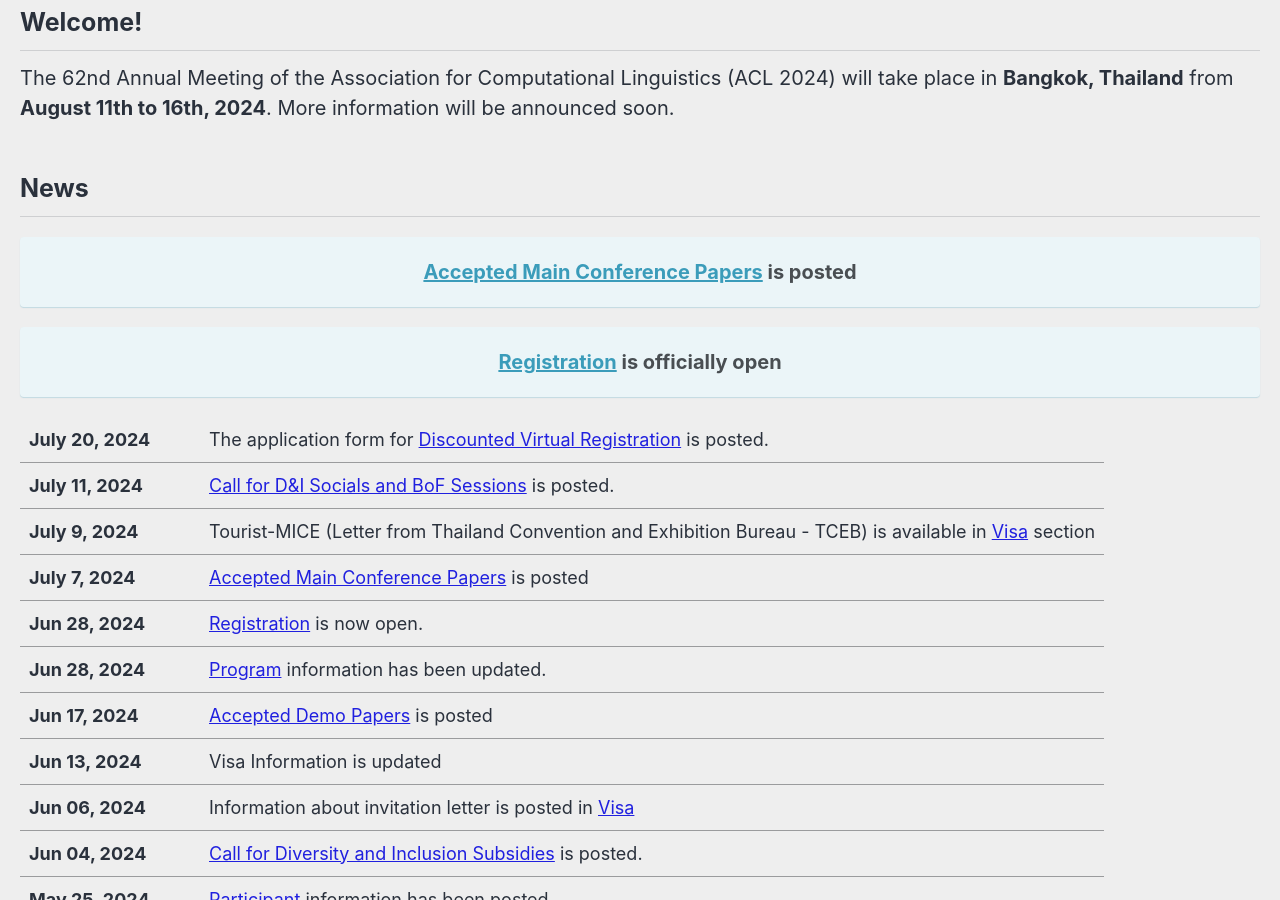
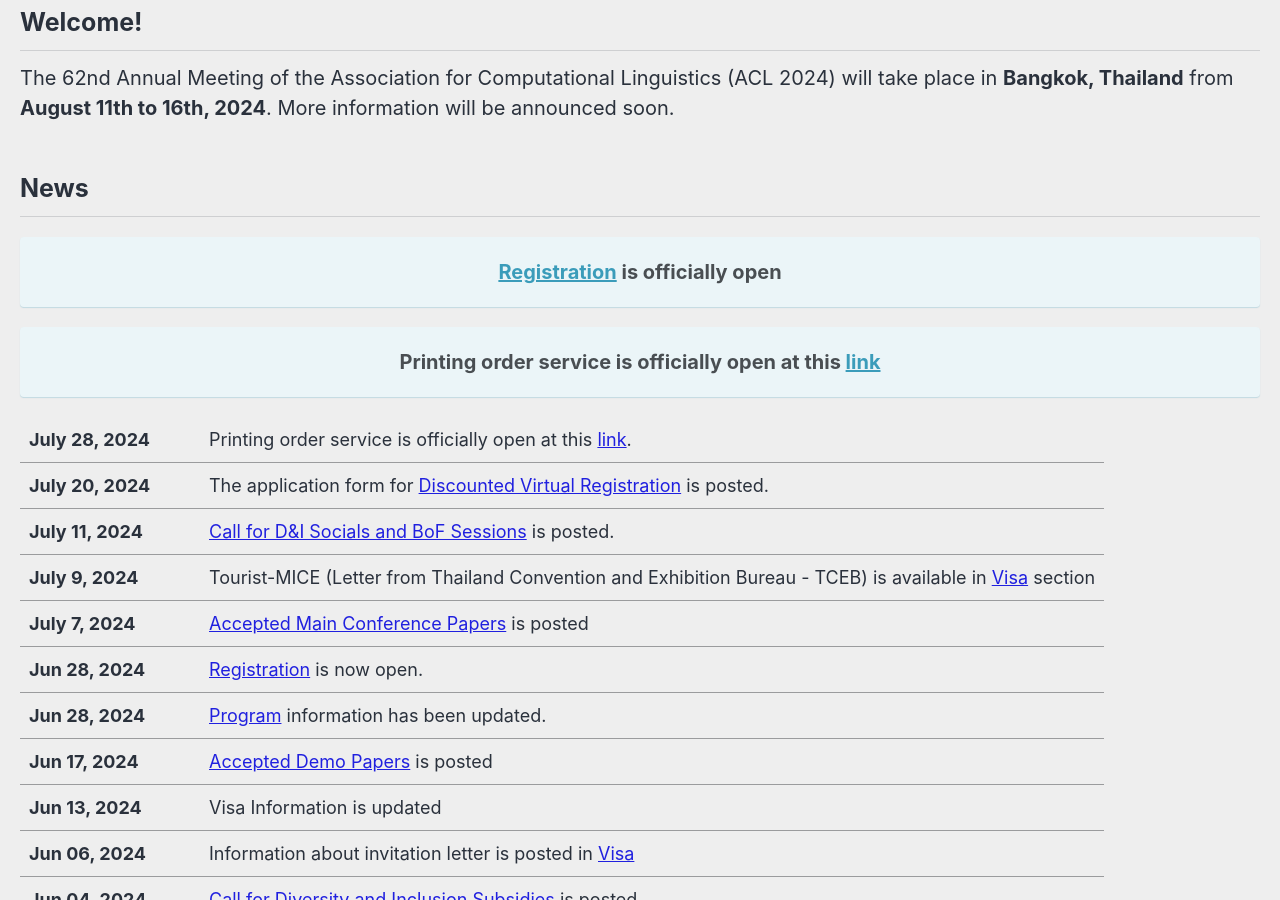
Before and after one commit to acl-org/acl-2024, a Jekyll site: the page built from _pages/home.md, in a window 1280 px wide and 900 px high, scrolled down 498 px. Built offline with Jekyll 4.4.1, drawn with Linux system fonts in a browser that asks for light colours; cached includes are drawn as plain includes; nearby versions of some CDN libraries.

Commit message:
Added printing order services

```diff
--- a/_data/navigation.yml
+++ b/_data/navigation.yml
@@ -155,8 +155,8 @@
         url: /participants/
       - title: "Ethical Policies"
         url: /participants/ethics/
-#      - title: "Instructions for Paper Presenters"
-#        url: /participants/presenters/
+      - title: "Printing Services"
+        url: /participants/printing/
 #      - title: "Accommodation"
 #        url: /participants/accommodation/
 #       - title: "Social Event"
--- a/_pages/home.md
+++ b/_pages/home.md
@@ -14,9 +14,9 @@
 More information will be announced soon.
 
 ## News
-**[Accepted Main Conference Papers](/program/main_conference_papers) is posted**
+**[Registration](/registration) is officially open**
 {: .text-center .notice--info}
-**[Registration](/registration) is officially open**
+**Printing order service is officially open at this [link](/participants/printing/)**
 {: .text-center .notice--info}
 
 
@@ -66,6 +66,7 @@
 .news-table { font-size: .9em; table-layout: fixed; }
 .news-table tr td:nth-child(1) { font-weight: bold; width: 10em; }
 </style>
+| July 28, 2024 | Printing order service is officially open at this [link](/participants/printing/).
 | July 20, 2024 | The application form for [Discounted Virtual Registration](/registration#discounted-virtual-registration) is posted.
 | July 11, 2024 | [Call for D&I Socials and BoF Sessions](/calls/bof) is posted.
 | July 9, 2024 | Tourist-MICE (Letter from Thailand Convention and Exhibition Bureau - TCEB) is available in [Visa](/participants/visa/#tceb) section
```
Also changed, not shown: _pages/participants/printing.md (added, +48 -0 lines).
